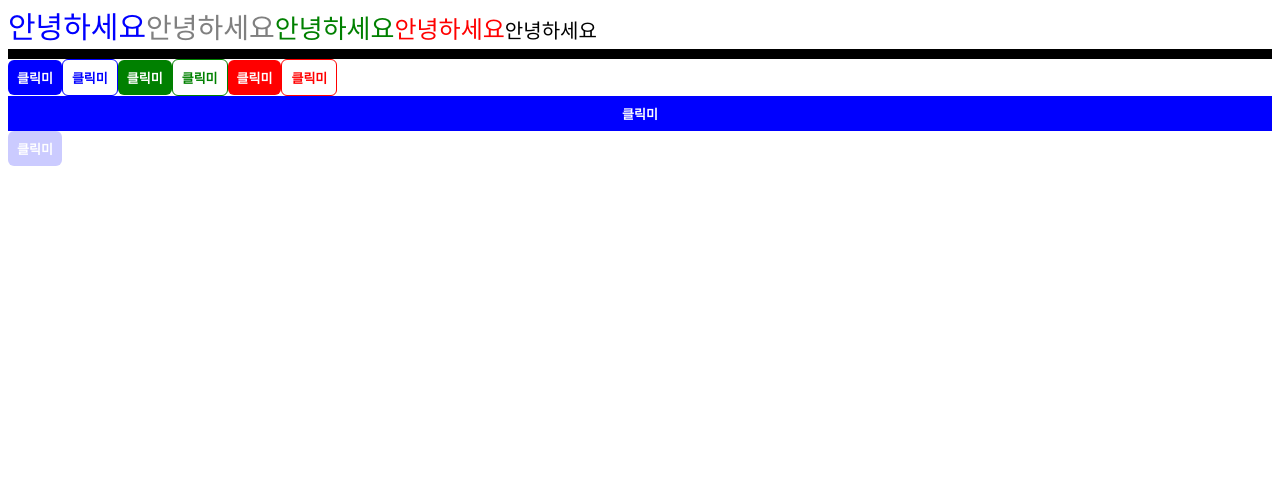
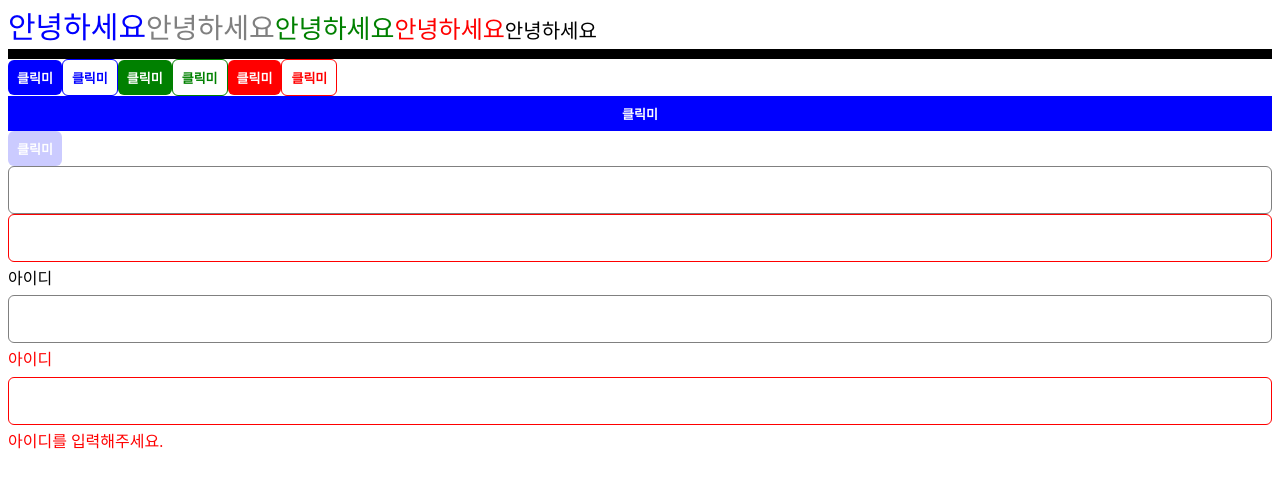
Before and after one commit to parklego/optimization_practice, a React (Vite) app: page / in a window 1280 px wide. Shown: the top 488 px of the page. Built offline with nearby package versions, Linux system fonts and the light colour scheme.

Commit message:
text field shared component

```diff
--- a/src/App.tsx
+++ b/src/App.tsx
@@ -1,5 +1,7 @@
 import Text from "./components/shared/Text";
 import Button from "./components/shared/Button";
+import Input from "./components/shared/Input";
+import TextField from "./components/shared/TextField";
 
 function App() {
   return (
@@ -32,6 +34,14 @@ function App() {
       </Button>
       <Button full>클릭미</Button>
       <Button disabled>클릭미</Button>
+      <Input aria-invalid={false} />
+      <Input aria-invalid={true} />
+      <TextField label="아이디" />
+      <TextField
+        label="아이디"
+        hasError={true}
+        helpMessage="아이디를 입력해주세요."
+      />
     </>
   );
 }
--- /dev/null
+++ b/src/components/shared/Input.tsx
@@ -0,0 +1,25 @@
+import styled from "@emotion/styled";
+import { colors } from "../../styles/colors";
+
+const Input = styled.input`
+  padding: 0 16px;
+  font-size: 16px;
+  height: 48px;
+  font-weight: 500;
+  border: 1px solid ${colors.gray};
+  border-radius: 6px;
+  width: 100%;
+  box-sizing: border-box;
+
+  &:focus {
+    outline: none;
+    border-color: ${colors.blue};
+  }
+
+  // props를 받아서 error처리를 하는 방법도 있지만 다른 방법으로
+  &[aria-invalid="true"] {
+    border-color: ${colors.red};
+  }
+`;
+
+export default Input;
--- /dev/null
+++ b/src/components/shared/TextField.tsx
@@ -0,0 +1,70 @@
+import {
+  FocusEventHandler,
+  InputHTMLAttributes,
+  forwardRef,
+  useState,
+} from "react";
+import Text from "./Text";
+import Input from "./Input";
+
+interface TextFieldProps extends InputHTMLAttributes<HTMLInputElement> {
+  label?: React.ReactNode;
+  hasError?: boolean;
+  helpMessage?: string;
+}
+
+const TextField = forwardRef<HTMLInputElement, TextFieldProps>(
+  function TextField(
+    { label, hasError, helpMessage, onFocus, onBlur, ...props },
+    ref
+  ) {
+    const [focused, setFocused] = useState(false);
+
+    const labelColor = hasError ? "red" : focused ? "blue" : undefined;
+
+    const handleFocus: FocusEventHandler<HTMLInputElement> = (event) => {
+      setFocused(true);
+      onFocus?.(event);
+    };
+    const handleBlur: FocusEventHandler<HTMLInputElement> = (event) => {
+      setFocused(false);
+      onBlur?.(event);
+    };
+
+    return (
+      <>
+        {label ? (
+          <Text
+            typograph="t7"
+            color={labelColor}
+            display="inline-block"
+            style={{ marginBlock: 6 }}
+          >
+            {label}
+          </Text>
+        ) : null}
+
+        <Input
+          ref={ref}
+          aria-invalid={hasError}
+          onFocus={handleFocus}
+          onBlur={handleBlur}
+          {...props}
+        />
+        {/* 동적인 요소에 스타일링 하는 것이 좋다. */}
+        {helpMessage ? (
+          <Text
+            typograph="t7"
+            color={labelColor}
+            display="inline-block"
+            style={{ marginTop: 6 }}
+          >
+            {helpMessage}
+          </Text>
+        ) : null}
+      </>
+    );
+  }
+);
+
+export default TextField;
```
